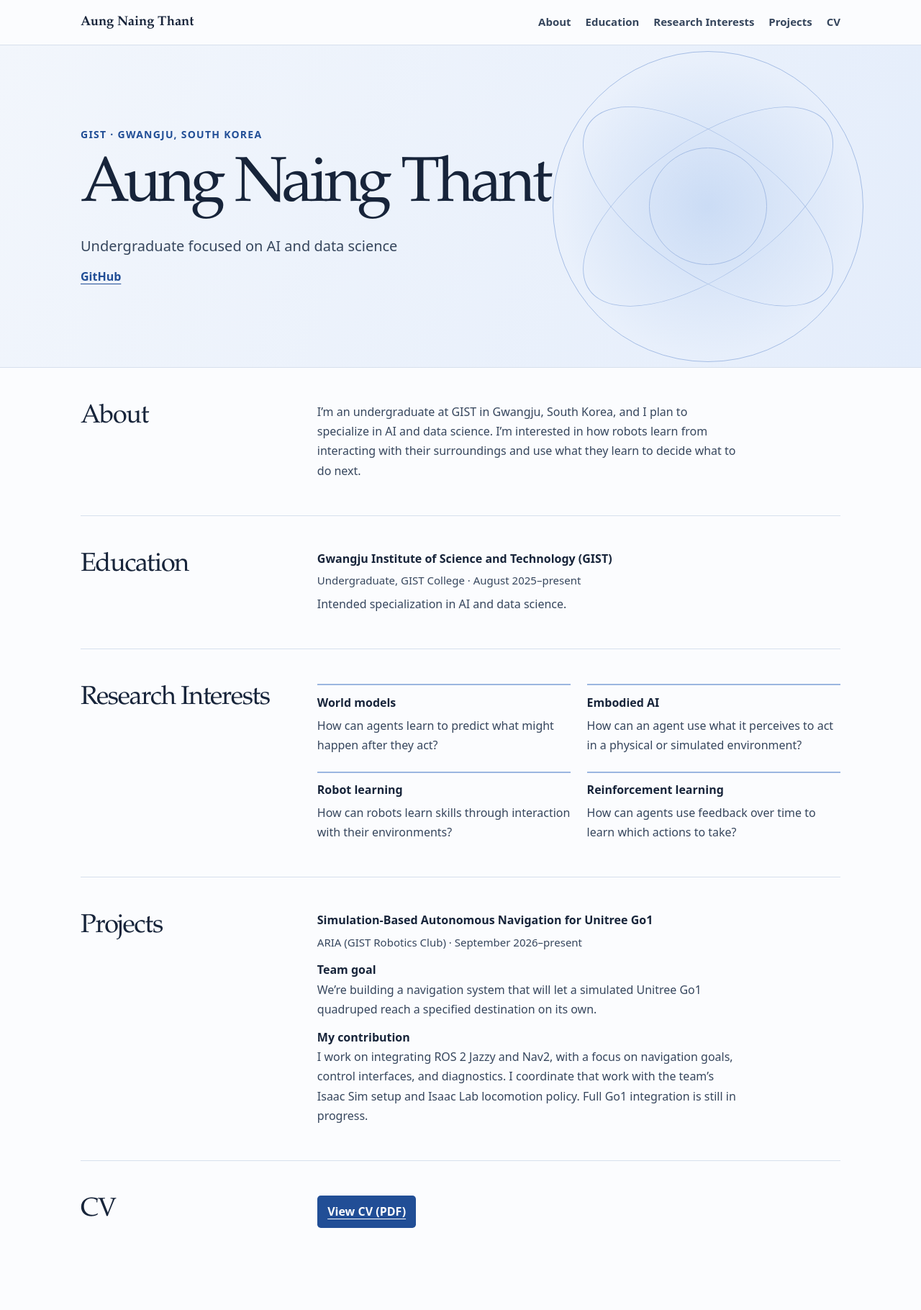
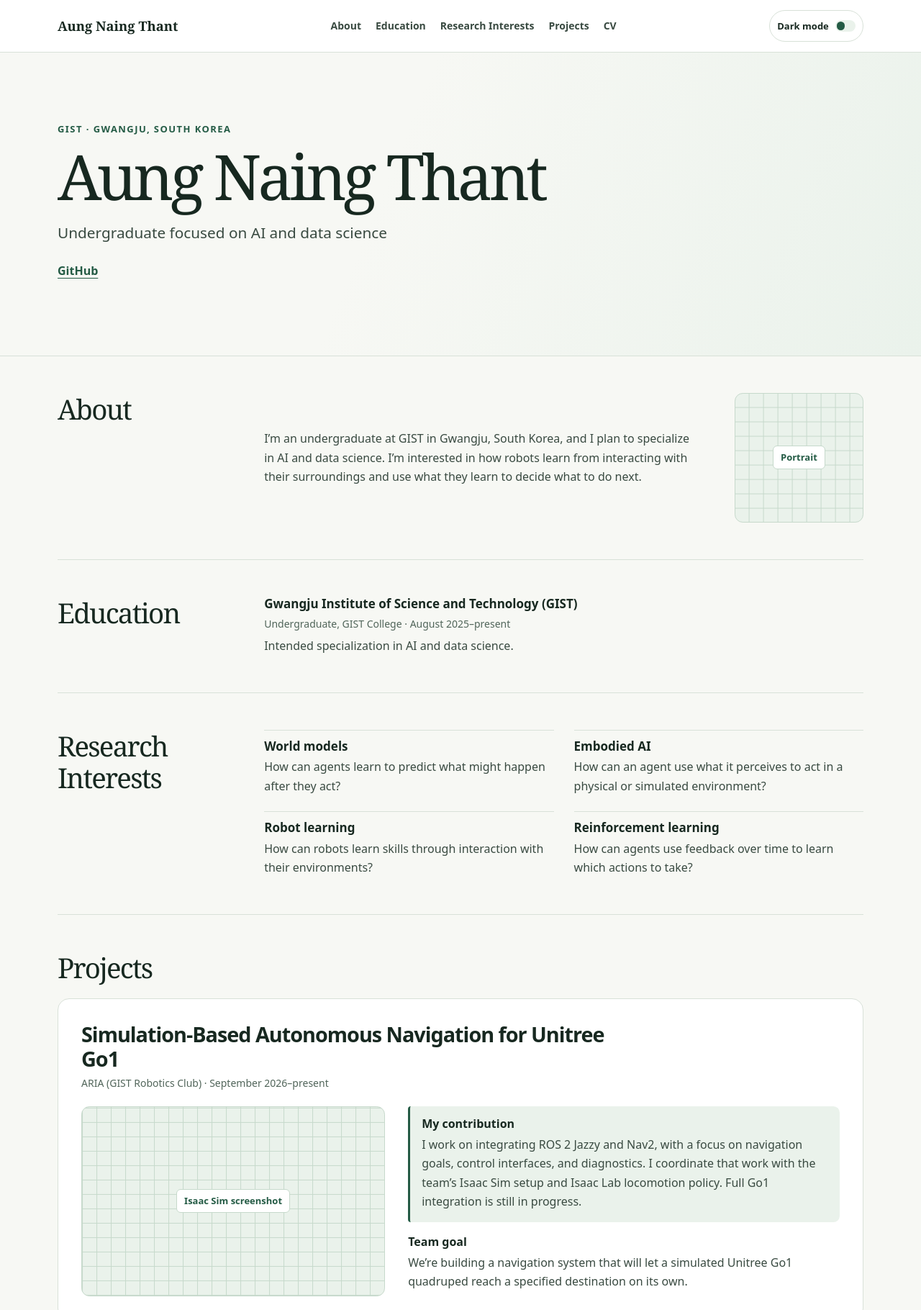
Before and after one commit to lE0thanT/le0thant.github.io, a plain HTML site: page index.html in a window 1280 px wide. Shown: the top 1820 px of the page at 72% size. Drawn offline with Linux system fonts and the light colour scheme.

Commit message:
Publish responsive portfolio redesign

```diff
--- a/index.html
+++ b/index.html
@@ -6,6 +6,7 @@
   <meta name="description" content="Academic portfolio of Aung Naing Thant, a GIST undergraduate interested in embodied AI, robot learning, reinforcement learning, and world models.">
   <title>Aung Naing Thant | Academic Portfolio</title>
   <link rel="stylesheet" href="styles.css">
+  <script src="theme.js" defer></script>
 </head>
 <body>
   <a class="skip-link" href="#main-content">Skip to content</a>
@@ -22,6 +23,9 @@
           <li><a href="#cv">CV</a></li>
         </ul>
       </nav>
+      <button class="theme-toggle" type="button" aria-pressed="false" hidden>
+        Dark mode <span class="theme-switch" aria-hidden="true"></span>
+      </button>
     </div>
   </header>
 
@@ -32,18 +36,18 @@
         <h1>Aung Naing Thant</h1>
         <p class="intro-focus">Undergraduate focused on AI and data science</p>
         <a class="profile-link" href="https://github.com/lE0thanT">GitHub</a>
-        <div class="orbit" aria-hidden="true">
-          <span></span>
-          <span></span>
-          <span></span>
-        </div>
       </div>
     </div>
 
     <div class="wrap">
       <section class="portfolio-section" id="about" tabindex="-1" aria-labelledby="about-title">
         <h2 id="about-title">About</h2>
-        <p>I’m an undergraduate at GIST in Gwangju, South Korea, and I plan to specialize in AI and data science. I’m interested in how robots learn from interacting with their surroundings and use what they learn to decide what to do next.</p>
+        <div class="about-content">
+          <p>I’m an undergraduate at GIST in Gwangju, South Korea, and I plan to specialize in AI and data science. I’m interested in how robots learn from interacting with their surroundings and use what they learn to decide what to do next.</p>
+          <div class="media-slot portrait-slot">
+            <span>Portrait</span>
+          </div>
+        </div>
       </section>
 
       <section class="portfolio-section" id="education" tabindex="-1" aria-labelledby="education-title">
@@ -80,12 +84,25 @@
       <section class="portfolio-section" id="projects" tabindex="-1" aria-labelledby="projects-title">
         <h2 id="projects-title">Projects</h2>
         <article class="project">
-          <h3>Simulation-Based Autonomous Navigation for Unitree Go1</h3>
-          <p class="entry-meta">ARIA (GIST Robotics Club) · September 2026–present</p>
-          <h4>Team goal</h4>
-          <p>We’re building a navigation system that will let a simulated Unitree Go1 quadruped reach a specified destination on its own.</p>
-          <h4>My contribution</h4>
-          <p>I work on integrating ROS 2 Jazzy and Nav2, with a focus on navigation goals, control interfaces, and diagnostics. I coordinate that work with the team’s Isaac Sim setup and Isaac Lab locomotion policy. Full Go1 integration is still in progress.</p>
+          <header class="project-header">
+            <h3>Simulation-Based Autonomous Navigation for Unitree Go1</h3>
+            <p class="entry-meta">ARIA (GIST Robotics Club) · September 2026–present</p>
+          </header>
+          <div class="project-body">
+            <div class="media-slot simulation-slot">
+              <span>Isaac Sim screenshot</span>
+            </div>
+            <div class="project-details">
+              <div class="contribution">
+                <h4>My contribution</h4>
+                <p>I work on integrating ROS 2 Jazzy and Nav2, with a focus on navigation goals, control interfaces, and diagnostics. I coordinate that work with the team’s Isaac Sim setup and Isaac Lab locomotion policy. Full Go1 integration is still in progress.</p>
+              </div>
+              <div>
+                <h4>Team goal</h4>
+                <p>We’re building a navigation system that will let a simulated Unitree Go1 quadruped reach a specified destination on its own.</p>
+              </div>
+            </div>
+          </div>
         </article>
       </section>
 
--- a/styles.css
+++ b/styles.css
@@ -1,12 +1,25 @@
 :root {
+  color-scheme: light dark;
+  --page: light-dark(#f7f8f4, #111714);
+  --surface: light-dark(#ffffff, #18211c);
+  --ink: light-dark(#172820, #eff5ee);
+  --body: light-dark(#394a41, #c4d3c8);
+  --muted: light-dark(#51655a, #a8bcb0);
+  --accent: light-dark(#245b45, #9cdbb9);
+  --on-accent: light-dark(#ffffff, #10291f);
+  --line: light-dark(#d8e1d8, #33463a);
+  --media-line: light-dark(#c6d9cb, #2c4939);
+  --tint: light-dark(#eaf2eb, #20332a);
+  --heading-font: Georgia, "Times New Roman", serif;
+  --body-font: system-ui, -apple-system, "Segoe UI", sans-serif;
+}
+
+:root[data-theme="light"] {
   color-scheme: light;
-  --page: #fbfcfe;
-  --ink: #17243a;
-  --body: #36465d;
-  --accent: #214e96;
-  --line: #d7e0ed;
-  --heading-font: "Iowan Old Style", "Palatino Linotype", "Book Antiqua", Georgia, serif;
-  --body-font: system-ui, -apple-system, "Segoe UI", sans-serif;
+}
+
+:root[data-theme="dark"] {
+  color-scheme: dark;
 }
 
 * {
@@ -17,7 +30,7 @@ body {
   margin: 0;
   background: var(--page);
   color: var(--body);
-  font: 1rem/1.7 var(--body-font);
+  font: 1rem/1.65 var(--body-font);
 }
 
 h1, h2, h3, h4, p {
@@ -31,7 +44,7 @@ h1, h2, h3, h4 {
 
 a {
   color: var(--accent);
-  text-underline-offset: 0.22em;
+  text-underline-offset: 0.24em;
 }
 
 :focus-visible {
@@ -41,12 +54,13 @@ a {
 
 .skip-link {
   position: fixed;
-  top: 0.5rem;
-  left: 0.5rem;
+  top: 0.75rem;
+  left: 0.75rem;
   z-index: 2;
-  padding: 0.5rem 0.85rem;
-  background: var(--page);
-  transform: translateY(-150%);
+  padding: 0.6rem 0.85rem;
+  border-radius: 0.35rem;
+  background: var(--surface);
+  transform: translateY(-200%);
 }
 
 .skip-link:focus {
@@ -54,12 +68,13 @@ a {
 }
 
 .wrap {
-  width: min(100% - clamp(2.5rem, 9vw, 8rem), 66rem);
+  width: min(100% - 3rem, 70rem);
   margin-inline: auto;
 }
 
 .site-header {
   border-bottom: 1px solid var(--line);
+  background: var(--surface);
 }
 
 .site-header-inner {
@@ -67,8 +82,9 @@ a {
   flex-wrap: wrap;
   align-items: center;
   justify-content: space-between;
-  gap: 0.5rem 2rem;
-  padding-block: 0.9rem;
+  gap: 0.5rem 1rem;
+  min-height: 4.5rem;
+  padding-block: 0.55rem;
 }
 
 .wordmark {
@@ -81,45 +97,96 @@ a {
 .nav-list {
   display: flex;
   flex-wrap: wrap;
-  gap: 0.15rem 1.25rem;
+  gap: 0 0.35rem;
   margin: 0;
   padding: 0;
   list-style: none;
 }
 
+.nav-list a,
+.theme-toggle,
+.profile-link,
+.cv-link {
+  display: inline-flex;
+  min-height: 44px;
+  align-items: center;
+}
+
 .nav-list a {
-  display: inline-block;
-  padding-block: 0.25rem;
+  padding-inline: 0.45rem;
+  border-radius: 0.35rem;
   color: var(--body);
-  font-size: 0.9375rem;
-  font-weight: 550;
+  font-size: 0.875rem;
+  font-weight: 600;
   text-decoration: none;
 }
 
-.nav-list a:hover,
-.nav-list a:focus-visible {
+.nav-list a:hover {
+  background: var(--tint);
   color: var(--accent);
-  text-decoration: underline;
+}
+
+.theme-toggle {
+  gap: 0.55rem;
+  padding: 0.35rem 0.65rem;
+  border: 1px solid var(--line);
+  border-radius: 2rem;
+  background: var(--surface);
+  color: var(--ink);
+  cursor: pointer;
+  font: 600 0.8125rem/1 var(--body-font);
+}
+
+.theme-toggle[hidden] {
+  display: none;
+}
+
+.theme-toggle:hover {
+  border-color: var(--accent);
+}
+
+.theme-switch {
+  display: flex;
+  width: 1.75rem;
+  height: 1rem;
+  align-items: center;
+  padding: 0.15rem;
+  border-radius: 1rem;
+  background: var(--tint);
+}
+
+.theme-switch::before {
+  width: 0.7rem;
+  height: 0.7rem;
+  border-radius: 50%;
+  background: var(--accent);
+  content: "";
+}
+
+.theme-toggle[aria-pressed="true"] .theme-switch::before {
+  transform: translateX(0.75rem);
+}
+
+@media (prefers-reduced-motion: no-preference) {
+  .theme-switch::before {
+    transition: transform 140ms ease-out;
+  }
 }
 
 .intro {
-  overflow: hidden;
   border-bottom: 1px solid var(--line);
-  background: linear-gradient(115deg, #f2f6fc, #e4edfb);
+  background: linear-gradient(112deg, var(--page) 42%, var(--tint));
 }
 
 .intro-inner {
-  position: relative;
-  isolation: isolate;
-  padding-block: clamp(3.5rem, 9vw, 7rem);
+  padding-block: clamp(3.5rem, 7.5vw, 7.25rem);
 }
 
 .intro-location {
-  margin-bottom: 1rem;
   color: var(--accent);
-  font-size: 0.875rem;
-  font-weight: 650;
-  letter-spacing: 0.09em;
+  font-size: 0.8125rem;
+  font-weight: 700;
+  letter-spacing: 0.11em;
   text-transform: uppercase;
 }
 
@@ -129,151 +196,236 @@ h1, h2 {
 }
 
 h1 {
-  font-size: clamp(3rem, 7vw, 5.5rem);
+  margin-top: 0.65rem;
+  font-size: clamp(3rem, 6.8vw, 6.25rem);
   letter-spacing: -0.055em;
-  line-height: 1.02;
+  line-height: 1;
 }
 
 .intro-focus {
-  margin-top: 1.25rem;
-  font-size: clamp(1.0625rem, 1.8vw, 1.25rem);
+  margin-top: 1.15rem;
+  font-size: clamp(1rem, 1.75vw, 1.3rem);
 }
 
 .profile-link {
-  display: inline-block;
-  margin-top: 0.75rem;
-  font-weight: 600;
-}
-
-.orbit {
-  position: absolute;
-  top: 50%;
-  right: -2rem;
-  z-index: -1;
-  width: min(36vw, 27rem);
-  aspect-ratio: 1;
-  border: 1px solid #a5bde5;
-  border-radius: 50%;
-  background: radial-gradient(circle at center, #cbdcf5, transparent 68%);
-  transform: translateY(-50%);
-  pointer-events: none;
-}
-
-.orbit span {
-  position: absolute;
-  inset: 14% 3%;
-  border: 1px solid #a5bde5;
-  border-radius: 50%;
-  transform: rotate(-35deg) scaleY(0.6);
-}
-
-.orbit span:nth-child(2) {
-  transform: rotate(35deg) scaleY(0.6);
-}
-
-.orbit span:nth-child(3) {
-  inset: 31%;
-  transform: none;
+  margin-top: 0.85rem;
+  font-weight: 650;
 }
 
 .portfolio-section {
   display: grid;
-  grid-template-columns: minmax(13rem, 1fr) minmax(0, 2.45fr);
-  gap: 1rem 2rem;
+  grid-template-columns: minmax(11rem, 0.85fr) minmax(0, 3fr);
+  gap: 1.125rem clamp(1.75rem, 4vw, 3.25rem);
   align-items: start;
-  padding-block: clamp(1.85rem, 5vw, 3rem);
+  padding-block: clamp(2rem, 4vw, 3.25rem);
   border-bottom: 1px solid var(--line);
   scroll-margin-top: 1rem;
 }
 
 .portfolio-section:last-child {
-  margin-bottom: clamp(2rem, 6vw, 4rem);
+  margin-bottom: clamp(1rem, 3vw, 3rem);
   border-bottom: 0;
 }
 
 h2 {
-  font-size: clamp(1.85rem, 3vw, 2.25rem);
-  letter-spacing: -0.035em;
+  font-size: clamp(1.9rem, 3vw, 2.55rem);
+  letter-spacing: -0.045em;
 }
 
 h3 {
-  margin-bottom: 0.4rem;
-  font-size: 1rem;
-  font-weight: 650;
-  line-height: 1.45;
+  font-size: 1.0625rem;
 }
 
 .portfolio-section p {
-  max-width: 64ch;
+  max-width: 65ch;
+}
+
+.about-content {
+  display: grid;
+  grid-template-columns: minmax(0, 1fr) clamp(8rem, 14vw, 12rem);
+  gap: clamp(1rem, 3.5vw, 2.75rem);
+  align-items: center;
+}
+
+.media-slot {
+  display: grid;
+  min-width: 0;
+  place-items: center;
+  overflow: hidden;
+  border: 1px solid var(--media-line);
+  border-radius: 0.7rem;
+  background-color: var(--tint);
+  background-image:
+    linear-gradient(var(--media-line) 1px, transparent 1px),
+    linear-gradient(90deg, var(--media-line) 1px, transparent 1px);
+  background-position: center;
+  background-size: 1.25rem 1.25rem;
+  color: var(--accent);
+}
+
+.media-slot span {
+  max-width: calc(100% - 1rem);
+  padding: 0.3rem 0.65rem;
+  border: 1px solid var(--media-line);
+  border-radius: 0.375rem;
+  background: var(--surface);
+  font-size: 0.8125rem;
+  font-weight: 650;
+  text-align: center;
+}
+
+.media-slot img {
+  width: 100%;
+  height: 100%;
+  object-fit: cover;
+}
+
+.portrait-slot {
+  aspect-ratio: 1;
+}
+
+.entry-meta {
+  margin-top: 0.4rem;
+  color: var(--muted);
+  font-size: 0.875rem;
+}
+
+.entry-meta + p {
+  margin-top: 0.4rem;
 }
 
 .research-list {
   display: grid;
   grid-template-columns: repeat(2, minmax(0, 1fr));
-  gap: 1.4rem;
+  gap: 1.4rem 1.75rem;
   margin: 0;
   padding: 0;
   list-style: none;
 }
 
 .research-list li {
-  padding-top: 0.8rem;
-  border-top: 2px solid #9bb6e0;
+  padding-top: 0.75rem;
+  border-top: 1px solid var(--line);
 }
 
-.entry-meta {
-  font-size: 0.9375rem;
+.research-list p {
+  margin-top: 0.35rem;
 }
 
-.entry-meta + p {
-  margin-top: 0.4rem;
+#projects {
+  grid-template-columns: minmax(0, 1fr);
+  row-gap: 1.35rem;
 }
 
-.project h4 {
-  margin-block: 1rem 0.3rem;
+.project {
+  --card-padding: clamp(1rem, 3vw, 2rem);
+  padding: var(--card-padding);
+  border: 1px solid var(--line);
+  border-radius: 1rem;
+  background: var(--surface);
+}
+
+.project-header h3 {
+  max-width: 46ch;
+  font-size: clamp(1.3rem, 2.25vw, 1.85rem);
+  letter-spacing: -0.035em;
+}
+
+.project-body {
+  display: grid;
+  grid-template-columns: minmax(0, 0.95fr) minmax(0, 1.35fr);
+  gap: clamp(1rem, 3vw, 2rem);
+  align-items: start;
+  margin-top: 1.3rem;
+}
+
+.simulation-slot {
+  aspect-ratio: 16 / 10;
+}
+
+.project-details {
+  display: grid;
+  gap: 1.15rem;
+}
+
+.project-details h4 {
+  margin-bottom: 0.4rem;
   font-size: 1rem;
+}
+
+.contribution {
+  padding: 0.95rem 1rem;
+  border-inline-start: 3px solid var(--accent);
+  border-radius: 0.25rem 0.55rem 0.55rem 0.25rem;
+  background: var(--tint);
+}
+
+.cv-link {
+  padding-inline: 0.95rem;
+  border: 1px solid var(--accent);
+  border-radius: 0.45rem;
+  background: var(--accent);
+  color: var(--on-accent);
   font-weight: 650;
 }
 
-.cv-link {
-  display: inline-block;
-  padding: 0.55rem 0.9rem;
-  border-radius: 0.3rem;
-  background: var(--accent);
-  color: white;
-  font-weight: 600;
+.cv-link:hover {
+  background: var(--on-accent);
+  color: var(--accent);
 }
 
-.cv-link:hover {
-  background: var(--ink);
-}
+@media (max-width: 49rem) {
+  .site-header-inner {
+    display: grid;
+    grid-template-columns: 1fr auto;
+  }
 
-@media (max-width: 52rem) {
+  .site-header nav {
+    grid-row: 2;
+    grid-column: 1 / -1;
+  }
+
+  .nav-list {
+    margin-inline: -0.45rem;
+  }
+
   .portfolio-section {
     grid-template-columns: minmax(0, 1fr);
   }
 
-  .orbit {
-    opacity: 0.45;
+  .project-body {
+    grid-template-columns: minmax(0, 1fr);
   }
 }
 
-@media (max-width: 36rem) {
-  .site-header-inner {
-    align-items: flex-start;
-    flex-direction: column;
+@media (max-width: 32rem) {
+  .wrap {
+    width: calc(100% - 2rem);
   }
 
   .nav-list {
-    column-gap: 0.95rem;
+    gap: 0 0.2rem;
+    margin-inline: -0.35rem;
   }
 
-  .orbit {
-    display: none;
+  .nav-list a {
+    min-width: 2rem;
+    padding-inline: 0.35rem;
+    font-size: 0.8125rem;
   }
 
+  .about-content,
   .research-list {
     grid-template-columns: minmax(0, 1fr);
-    gap: 1rem;
+  }
+
+  .portrait-slot {
+    width: min(10rem, 100%);
   }
 }
+
+@media (forced-colors: active) {
+  .theme-switch::before {
+    background: ButtonText;
+  }
+}
--- /dev/null
+++ b/theme.js
@@ -0,0 +1,36 @@
+const themeToggle = document.querySelector(".theme-toggle");
+const colorPreference = window.matchMedia("(prefers-color-scheme: dark)");
+const storageKey = "portfolio-theme";
+
+let chosenTheme;
+try {
+  const savedTheme = localStorage.getItem(storageKey);
+  if (savedTheme === "light" || savedTheme === "dark") {
+    chosenTheme = savedTheme;
+  }
+} catch {
+  // The toggle still works when browser storage is unavailable.
+}
+
+function syncTheme() {
+  const isDark = chosenTheme ? chosenTheme === "dark" : colorPreference.matches;
+  themeToggle.setAttribute("aria-pressed", String(isDark));
+
+  if (chosenTheme) {
+    document.documentElement.dataset.theme = chosenTheme;
+  }
+}
+
+syncTheme();
+themeToggle.hidden = false;
+
+colorPreference.addEventListener("change", syncTheme);
+themeToggle.addEventListener("click", () => {
+  chosenTheme = themeToggle.getAttribute("aria-pressed") === "true" ? "light" : "dark";
+  syncTheme();
+  try {
+    localStorage.setItem(storageKey, chosenTheme);
+  } catch {
+    // Storage may be disabled for local files or private sessions.
+  }
+});
```
